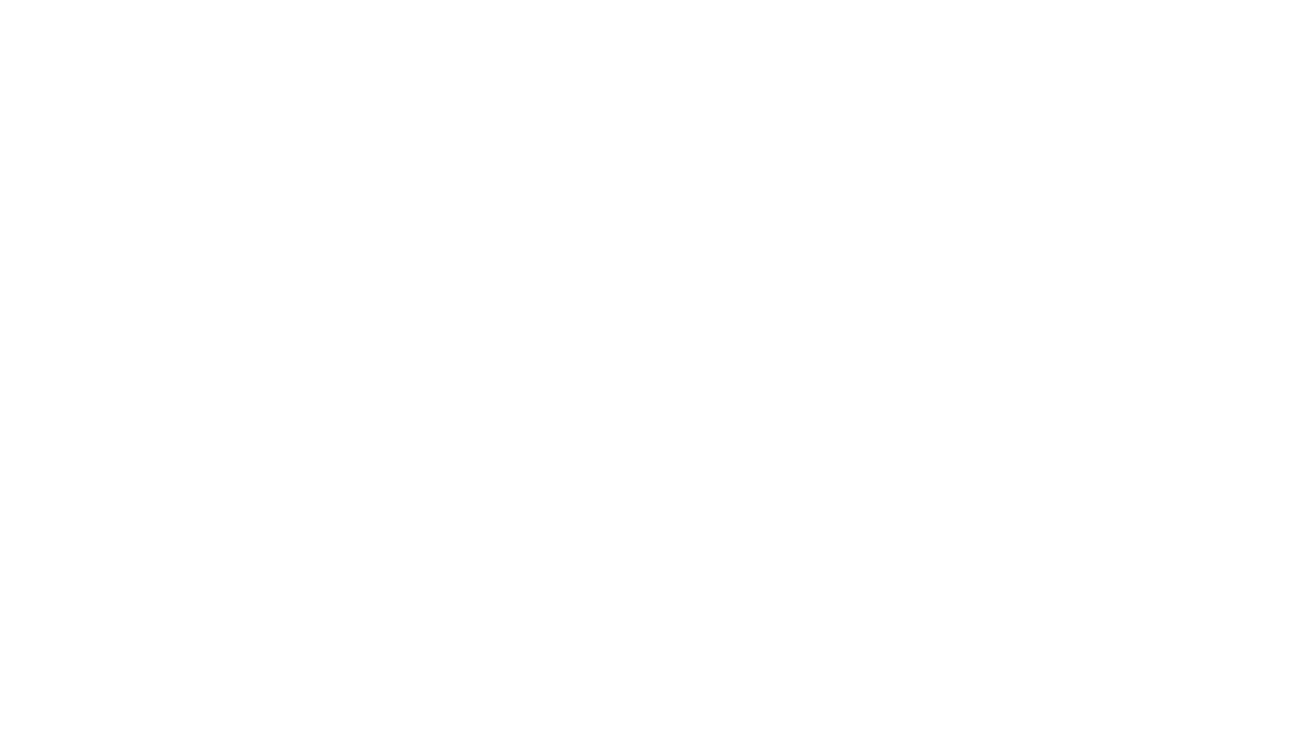
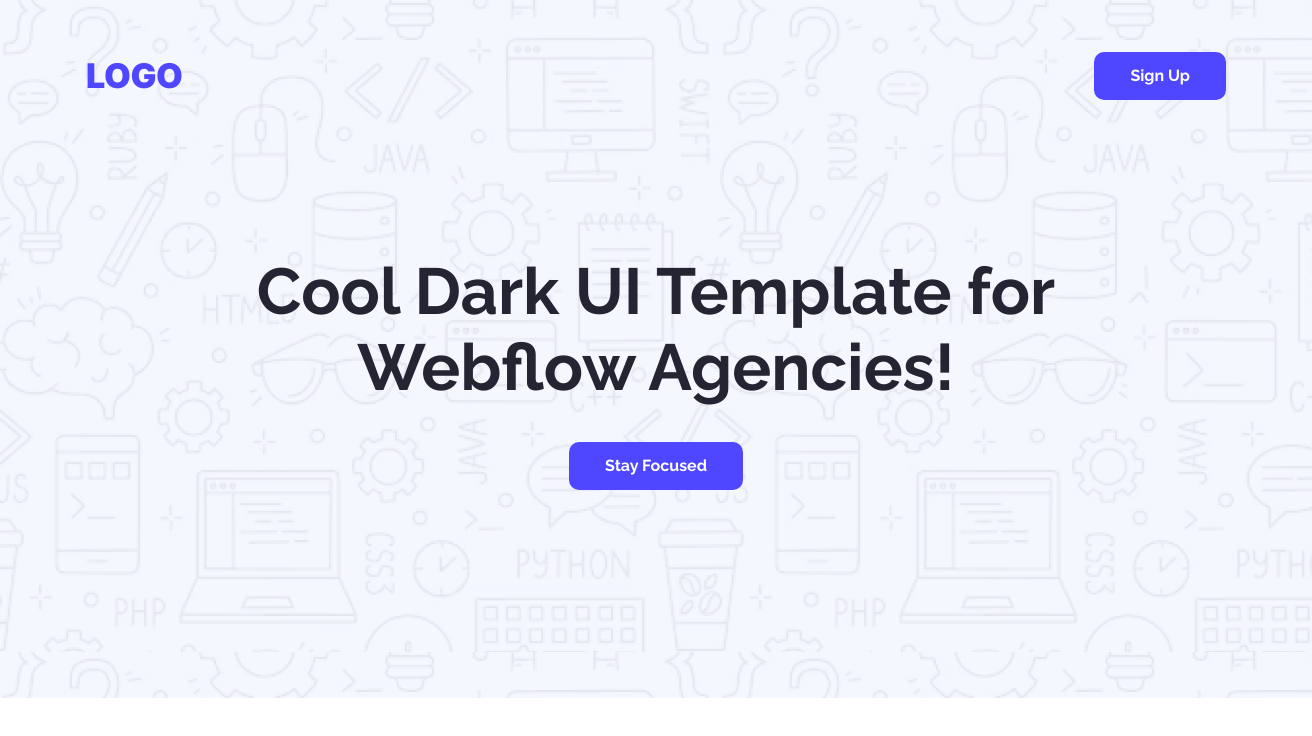
Before and after one commit to jannatulfardusnisha/my-first-web-assignment, a plain HTML site: page index.html in a window 1280 px wide. Shown: the whole page, 1312 px wide, since content can reach past the window. Drawn offline with Linux system fonts and the light colour scheme.

Commit message:
Header Complete

```diff
--- a/index.html
+++ b/index.html
@@ -1,19 +1,34 @@
 <!DOCTYPE html>
 <html lang="en">
-<head>
-    <meta charset="UTF-8">
-    <meta name="viewport" content="width=device-width, initial-scale=1.0">
-    <title>My First Web Assignment</title>
-</head>
-<body>
-    <head>
+  <head>
+    <meta charset="UTF-8" />
+    <meta name="viewport" content="width=device-width, initial-scale=1.0" />
+    <link rel="preconnect" href="https://fonts.googleapis.com" />
+    <link rel="preconnect" href="https://fonts.gstatic.com" crossorigin />
+    <link
+      href="https://fonts.googleapis.com/css2?family=Inter:ital,opsz,wght@0,14..32,100..900;1,14..32,100..900&family=Raleway:ital,wght@0,100..900;1,100..900&display=swap"
+      rel="stylesheet"
+    />
+    <link rel="stylesheet" href="styles/assignment.css" />
+    <title>My first web assignment</title>
+  </head>
+  <body>
+    <header class="header-design">
+      <nav class="navbar-design">
+        <h3>LOGO</h3>
+        <button class="btn">Sign Up</button>
+      </nav>
+      <div class="head-maintext">
+        <h1 class="maintext">Cool Dark UI Template for Webflow Agencies!</h1>
+        <button class="btn">Stay Focused</button>
 
-    </head>
-    <main>
+
+                 </div>
+    </header>
+  <main class="main-body">
+
 
     </main>
-    <footer>
-
-    </footer>
-</body>
+    <footer></footer>
+  </body>
 </html>
--- /dev/null
+++ b/styles/assignment.css
@@ -0,0 +1,79 @@
+.russo-one-regular {
+  font-family: "Russo One", sans-serif;
+  font-weight: 400;
+  font-style: normal;
+}
+/* universal margin and padding */
+
+* {
+  margin: 0;
+  padding: 0;
+}
+/* header design */
+.header-design {
+  padding: 0 1em;
+  background-image: url(../images/Hero-bg.png);
+  width: 100%;
+  height: 698px;
+}
+.navbar-design {
+  display: flex;
+  max-width: 1140px;
+  margin: 0 auto;
+  padding: 50px 0px;
+  justify-content: space-between;
+  align-items: center;
+  font-family: Inter;
+}
+.btn {
+  border-radius: 10px;
+  color: #fff;
+  font-family: Raleway;
+  font-size: 16px;
+  font-style: normal;
+  font-weight: 700;
+  line-height: 150%;
+  background-color: #4e47ff;
+  display: flex;
+  height: 48px;
+  padding: 12px 36px;
+  justify-content: center;
+  align-items: center;
+  border: none;
+  gap: 10px;
+  transition: background-color 0.3s ease;
+}
+.btn:hover {
+  background-color: aqua;
+}
+.navbar-design h3 {
+  color: #4e47ff;
+  font-family: Inter;
+  font-size: 34px;
+  font-style: normal;
+  font-weight: 900;
+  line-height: 150%;
+}
+.head-maintext {
+  display: flex;
+  flex-direction: column;
+  align-items: center;
+  justify-content: center;
+  max-width: 905px;
+  margin: 8% auto;
+  gap: 37px;
+}
+.maintext {
+  text-align: center;
+  font-family: Raleway;
+  font-size: 65px;
+  font-style: normal;
+  font-weight: 700;
+  line-height: normal;
+  color: #252432;
+}
+/* header section done */
+.main-body{
+background: #f5f8ff;
+
+}
```
